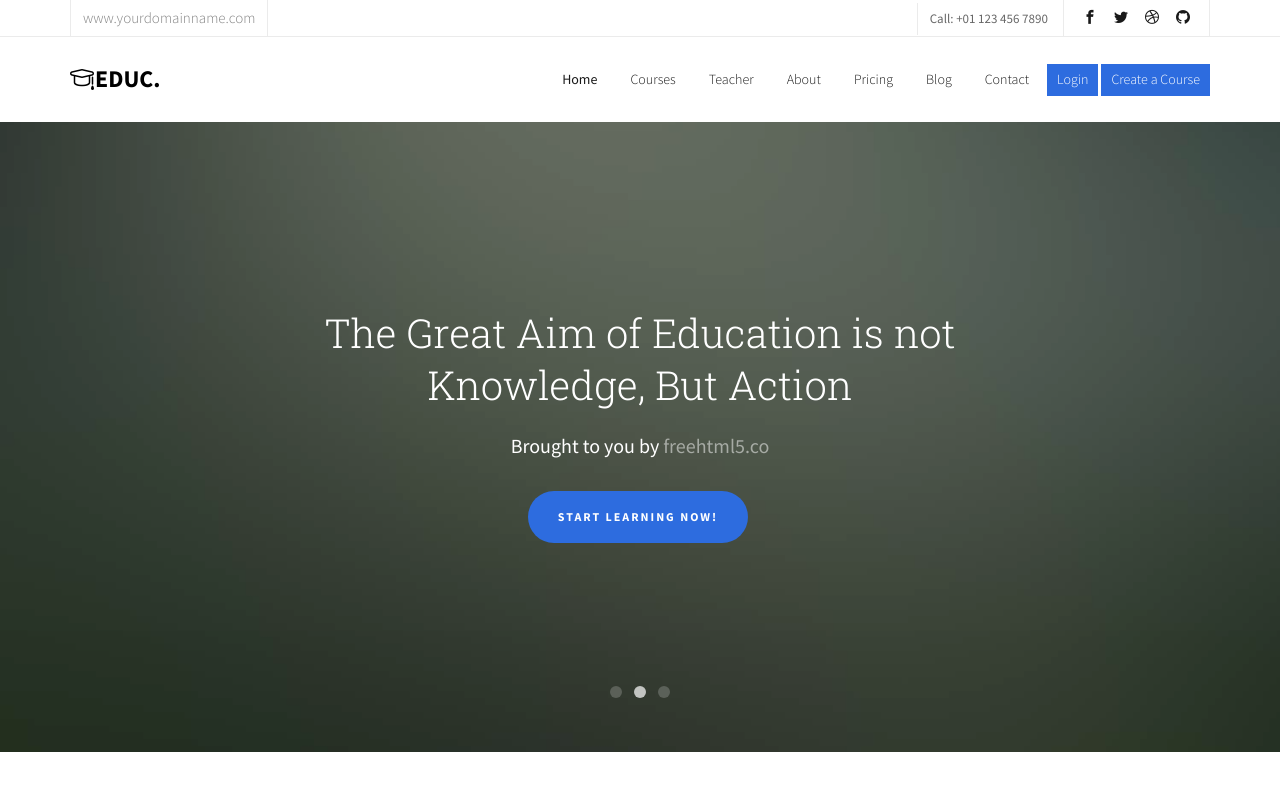
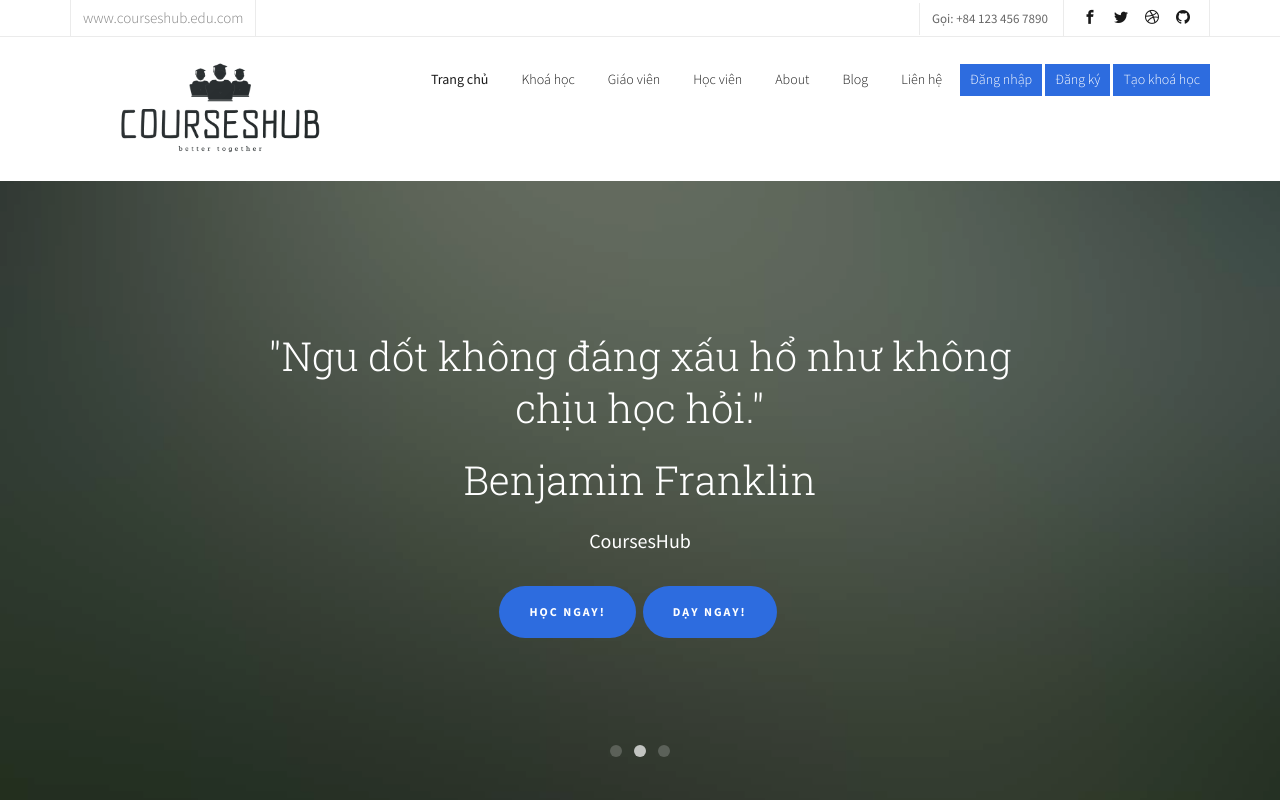
Before and after one commit to levansang026/courseshub-web, a plain HTML site: page index.html in a window 1280 px wide. Shown: the top 800 px of the page. Drawn offline with Linux system fonts and the light colour scheme; files whose address does not match are found by name.

Commit message:
home page modified

```diff
--- a/index.html
+++ b/index.html
@@ -78,8 +78,8 @@
 			<div class="container">
 				<div class="row">
 					<div class="col-xs-12 text-right">
-						<p class="site">www.yourdomainname.com</p>
-						<p class="num">Call: +01 123 456 7890</p>
+						<p class="site">www.courseshub.edu.com</p>
+						<p class="num">Gọi: +84 123 456 7890</p>
 						<ul class="fh5co-social">
 							<li><a href="#"><i class="icon-facebook2"></i></a></li>
 							<li><a href="#"><i class="icon-twitter2"></i></a></li>
@@ -94,15 +94,18 @@
 			<div class="container">
 				<div class="row">
 					<div class="col-xs-2">
-						<div id="fh5co-logo"><a href="index.html"><i class="icon-study"></i>Educ<span>.</span></a></div>
+						<div id="fh5co-logo"><a href="index.html">
+							<img src="./images/aa.png" alt="logo" height="100" width="250">
+						</a>
+						</div>
 					</div>
 					<div class="col-xs-10 text-right menu-1">
 						<ul>
-							<li class="active"><a href="index.html">Home</a></li>
-							<li><a href="courses.html">Courses</a></li>
-							<li><a href="teacher.html">Teacher</a></li>
+							<li class="active"><a href="index.html">Trang chủ</a></li>
+							<li><a href="courses.html">Khoá học</a></li>
+							<li><a href="teacher.html">Giáo viên</a></li>
+							<li><a href="student.html">Học viên</a></li>
 							<li><a href="about.html">About</a></li>
-							<li><a href="pricing.html">Pricing</a></li>
 							<li class="has-dropdown">
 								<a href="blog.html">Blog</a>
 								<ul class="dropdown">
@@ -112,9 +115,10 @@
 									<li><a href="#">API</a></li>
 								</ul>
 							</li>
-							<li><a href="contact.html">Contact</a></li>
-							<li class="btn-cta"><a href="#"><span>Login</span></a></li>
-							<li class="btn-cta"><a href="#"><span>Create a Course</span></a></li>
+							<li><a href="contact.html">Liên hệ</a></li>
+							<li class="btn-cta"><a href="#"><span>Đăng nhập</span></a></li>
+							<li class="btn-cta"><a href="#"><span>Đăng ký</span></a></li>
+							<li class="btn-cta"><a href="#"><span>Tạo khoá học</span></a></li>
 						</ul>
 					</div>
 				</div>
@@ -132,9 +136,13 @@
 		   			<div class="row">
 			   			<div class="col-md-8 col-md-offset-2 text-center slider-text">
 			   				<div class="slider-text-inner">
-			   					<h1>The Roots of Education are Bitter, But the Fruit is Sweet</h1>
-									<h2>Brought to you by <a href="http://freehtml5.co/" target="_blank">freehtml5.co</a></h2>
-									<p><a class="btn btn-primary btn-lg" href="#">Start Learning Now!</a></p>
+			   					<h1>"Học không biết chán, dạy người không biết mỏi."</h1>
+									<h1>Khổng Tử</h1>
+									<h2>CoursesHub</h2>
+									<p>
+										<a class="btn btn-primary btn-lg" href="#">Học ngay!</a>
+										<a class="btn btn-primary btn-lg" href="#">Dạy ngay!</a>
+									</p>
 			   				</div>
 			   			</div>
 			   		</div>
@@ -146,9 +154,13 @@
 		   			<div class="row">
 			   			<div class="col-md-8 col-md-offset-2 text-center slider-text">
 			   				<div class="slider-text-inner">
-			   					<h1>The Great Aim of Education is not Knowledge, But Action</h1>
-									<h2>Brought to you by <a href="http://freehtml5.co/" target="_blank">freehtml5.co</a></h2>
-									<p><a class="btn btn-primary btn-lg btn-learn" href="#">Start Learning Now!</a></p>
+			   					<h1>"Ngu dốt không đáng xấu hổ như không chịu học hỏi."</h1>
+									<h1>Benjamin Franklin</h1>
+									<h2>CoursesHub</h2>
+									<p>
+										<a class="btn btn-primary btn-lg" href="#">Học ngay!</a>
+										<a class="btn btn-primary btn-lg" href="#">Dạy ngay!</a>
+									</p>
 			   				</div>
 			   			</div>
 			   		</div>
@@ -160,9 +172,13 @@
 		   			<div class="row">
 			   			<div class="col-md-8 col-md-offset-2 text-center slider-text">
 			   				<div class="slider-text-inner">
-			   					<h1>We Help You to Learn New Things</h1>
-									<h2>Brought to you by <a href="http://freehtml5.co/" target="_blank">freehtml5.co</a></h2>
-									<p><a class="btn btn-primary btn-lg btn-learn" href="#">Start Learning Now!</a></p>
+			   					<h1>"Ta có thể nói rằng bí ẩn vĩnh cửu của thế giới này chính là sự lĩnh hội."</h1>
+									<h1>Albert Einstein</h1>
+									<h2>CoursesHub</h2>
+									<p>
+										<a class="btn btn-primary btn-lg" href="#">Học ngay!</a>
+										<a class="btn btn-primary btn-lg" href="#">Dạy ngay!</a>
+									</p>
 			   				</div>
 			   			</div>
 			   		</div>
```
Also changed, not shown: images/aa.png (added).
